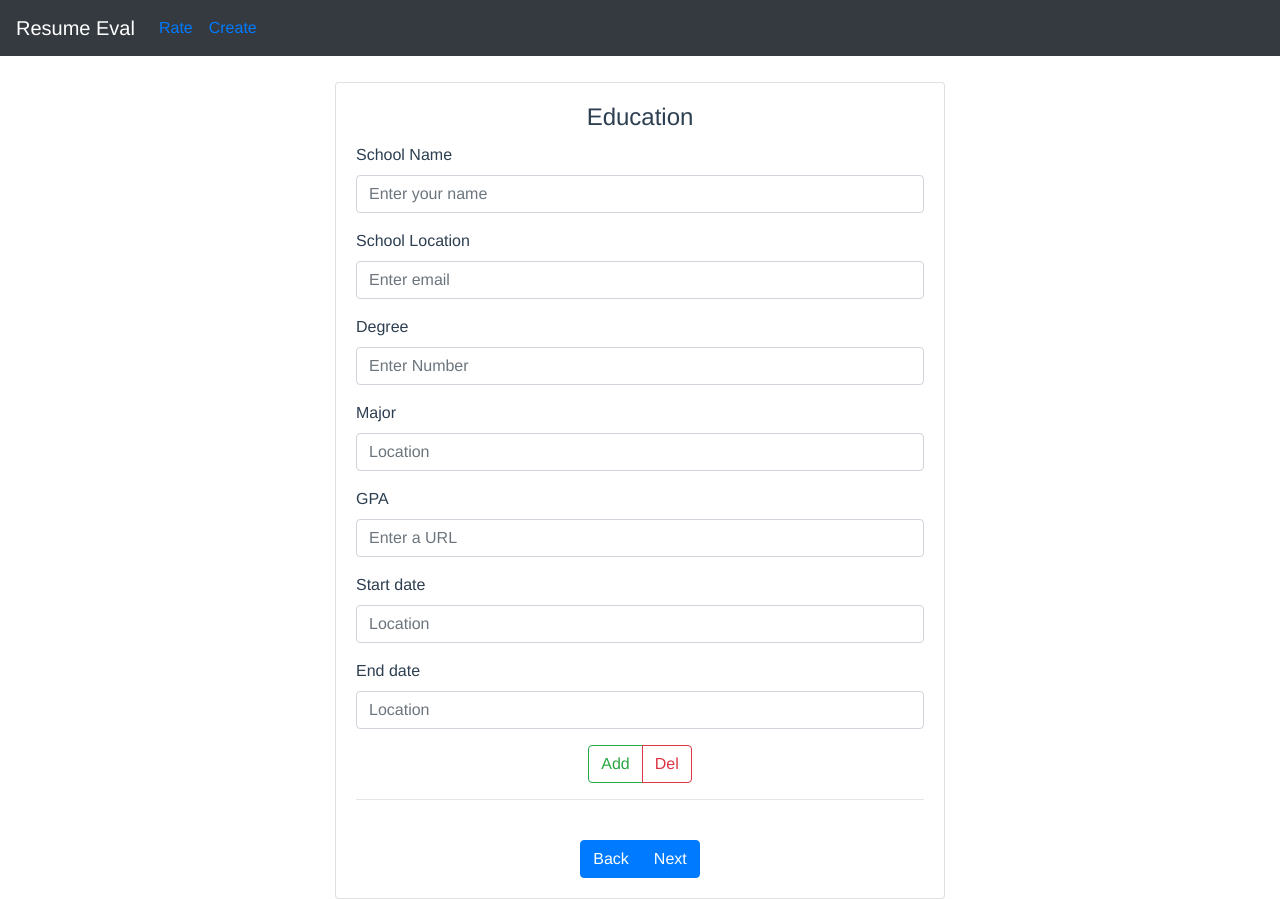
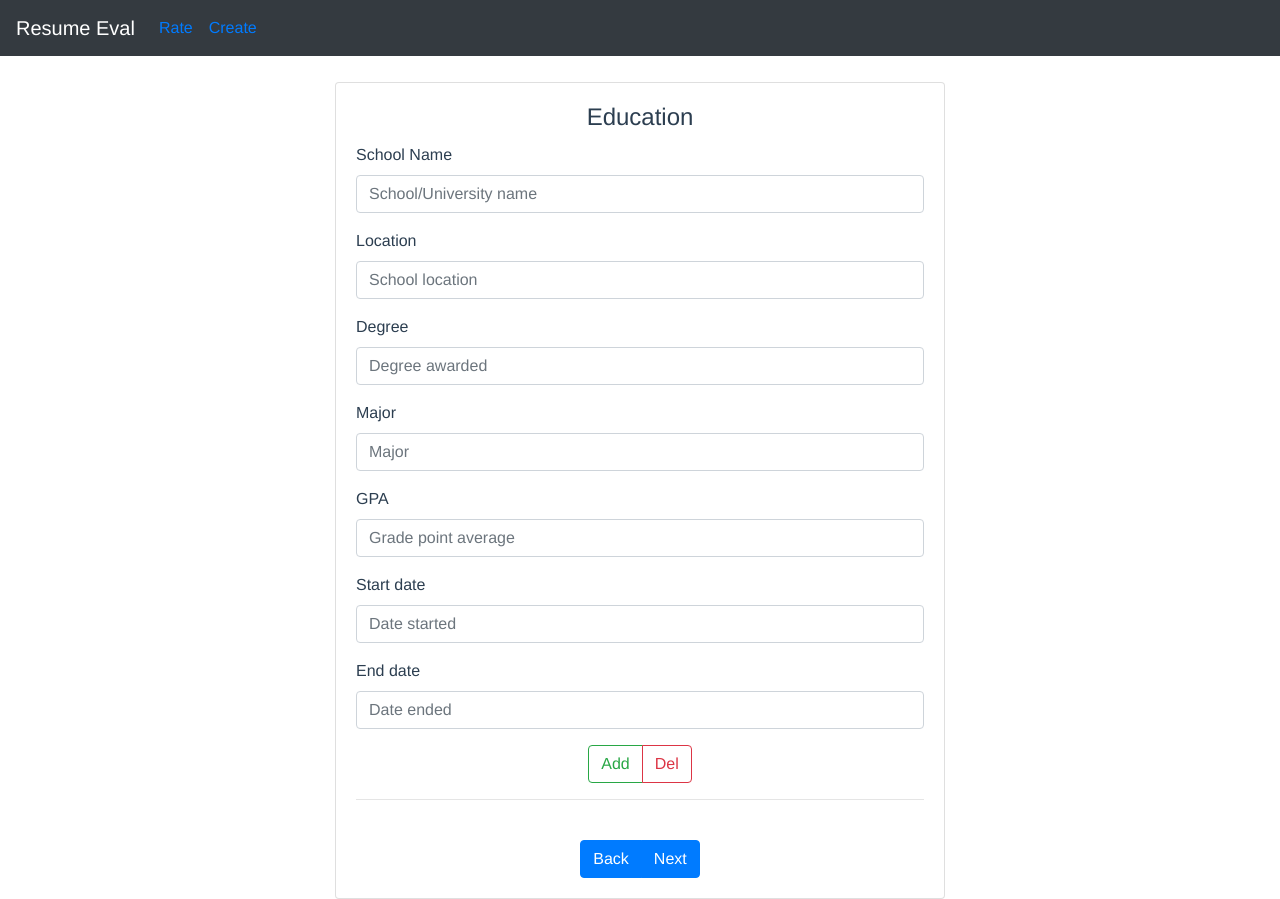
Before and after one commit to Aveek-Saha/ResumeEval, a Vue app in the folder frontend/: page /#/create in a window 1280 px wide. Both pictures are taken after typing "Sample", "name@example.com", "5551234", "Sample", "Sample" into the empty fields and a click on the button "Next". Built offline with nearby package versions, Linux system fonts and the light colour scheme.

Commit message:
Enable adding multiple skills

```diff
--- a/frontend/src/components/Form.vue
+++ b/frontend/src/components/Form.vue
@@ -4,24 +4,24 @@
     <h4 class="card-title">Personal Info</h4>
       <div class="form-group">
         <label >Full Name</label>
-        <input type="text" class="form-control"   placeholder="Enter your name">
+        <input type="text" class="form-control" v-model="name"  placeholder="Enter your name">
       </div>
       <div class="form-group">
-        <label for="exampleInputEmail1">Email address</label>
-        <input type="email" class="form-control" id="exampleInputEmail1" aria-describedby="emailHelp" placeholder="Enter email">
+        <label>Email address</label>
+        <input type="email" class="form-control" v-model="email" placeholder="Enter email">
         <small id="emailHelp" class="form-text text-muted">We'll never share your email with anyone else.</small>
       </div>
       <div class="form-group">
         <label >Phone number</label>
-        <input type="tel" class="form-control"   placeholder="Enter Number">
+        <input type="tel" class="form-control" v-model="number" placeholder="Enter Number">
       </div>
       <div class="form-group">
         <label >Location</label>
-        <input type="text" class="form-control"   placeholder="Location">
+        <input type="text" class="form-control" v-model="location" placeholder="Location">
       </div>
       <div class="form-group">
         <label >Link</label>
-        <input type="text" class="form-control"   placeholder="Enter a URL">
+        <input type="text" class="form-control" v-model="link" placeholder="Website link">
       </div>
       <button class="btn btn-primary" @click.prevent="next()">Next</button>
 
@@ -38,31 +38,31 @@
         <div v-for="(school, index) in education" v-bind:key="index">
           <div class="form-group">
             <label >School Name</label>
-            <input type="text" class="form-control" v-model="school.name" placeholder="Enter your name">
+            <input type="text" class="form-control" v-model="school.name" placeholder="School/University name">
           </div>
           <div class="form-group">
-            <label >School Location</label>
-            <input type="email" class="form-control" aria-describedby="emailHelp" v-model="school.location" placeholder="Enter email">
+            <label >Location</label>
+            <input type="text" class="form-control" v-model="school.location" placeholder="School location">
           </div>
           <div class="form-group">
             <label>Degree</label>
-            <input type="tel" class="form-control" v-model="school.degree" placeholder="Enter Number">
+            <input type="tel" class="form-control" v-model="school.degree" placeholder="Degree awarded">
           </div>
           <div class="form-group">
             <label >Major</label>
-            <input type="text" class="form-control" v-model="school.major" placeholder="Location">
+            <input type="text" class="form-control" v-model="school.major" placeholder="Major">
           </div>
           <div class="form-group">
             <label >GPA</label>
-            <input type="number" class="form-control" v-model="school.gpa" placeholder="Enter a URL">
+            <input type="number" class="form-control" v-model="school.gpa" placeholder="Grade point average">
           </div>
           <div class="form-group">
             <label >Start date</label>
-            <input type="text" class="form-control" v-model="school.start" placeholder="Location">
+            <input type="text" class="form-control" v-model="school.start" placeholder="Date started">
           </div>
           <div class="form-group">
             <label >End date</label>
-            <input type="text" class="form-control" v-model="school.end" placeholder="Location">
+            <input type="text" class="form-control" v-model="school.end" placeholder="Date ended">
           </div>
           <div class="btn-group" role="group" style="text-align: right">
             <button class="btn btn-outline-success" @click.prevent="addEducation()">Add</button>
@@ -119,13 +119,20 @@
 
   <div v-show="step === 4">
     <h4 class="card-title">Skills</h4>
-      <div class="form-group">
-        <label >Skill Name</label>
-        <input type="text" class="form-control"   placeholder="Enter your name">
-      </div>
-      <div class="form-group">
-        <label for="exampleInputEmail1">Details</label>
-        <input type="text" class="form-control" id="exampleInputEmail1" aria-describedby="emailHelp" placeholder="Enter email">
+      <div v-for="(skill, index) in skills" v-bind:key="index">
+        <div class="form-group">
+          <label >Name</label>
+          <input type="text" class="form-control" v-model="skill.name" placeholder="Skill name">
+        </div>
+        <div class="form-group">
+          <label for="exampleInputEmail1">Description</label>
+          <textarea class="form-control" rows="3" v-model="skill.description" placeholder="Enter each point on a new line"></textarea>
+        </div>
+        <div class="btn-group" role="group" style="text-align: right">
+            <button class="btn btn-outline-success" @click.prevent="addSkill()">Add</button>
+            <button class="btn btn-outline-danger" @click.prevent="delSkill(index)">Del</button>
+          </div>
+        <hr>
       </div>
 
       <div class="btn-group" role="group">
@@ -198,6 +205,7 @@ export default {
       step:1,
       name:null,
       email:null,
+      number: null,
       location: null,
       link: null,
       education: [{
@@ -215,14 +223,17 @@ export default {
           location: null,
           start: null,
           end: null,
-          responsibilities: []
+          responsibilities: null
       }],
-      skills: [],
+      skills: [{
+        name: null,
+        description: null
+      }],
       projects: [{
           name: null,
           description: null,
           link: null,
-          tools: []
+          tools: null
       }],
       awards: [{
           name: null,
@@ -262,7 +273,7 @@ export default {
         location: null,
         start: null,
         end: null,
-        responsibilities: []
+        responsibilities: null
       })
     },
     delWork(index){
@@ -271,6 +282,18 @@ export default {
       this.work.splice(index, 1)
 
     },
+    addSkill(){
+      this.skills.push({
+        name: null,
+        description: null
+      })
+    },
+    delSkill(index){
+      if(this.skills.length == 1)
+        return;
+      this.skills.splice(index, 1)
+
+    },
   }
 }
 </script>
```
